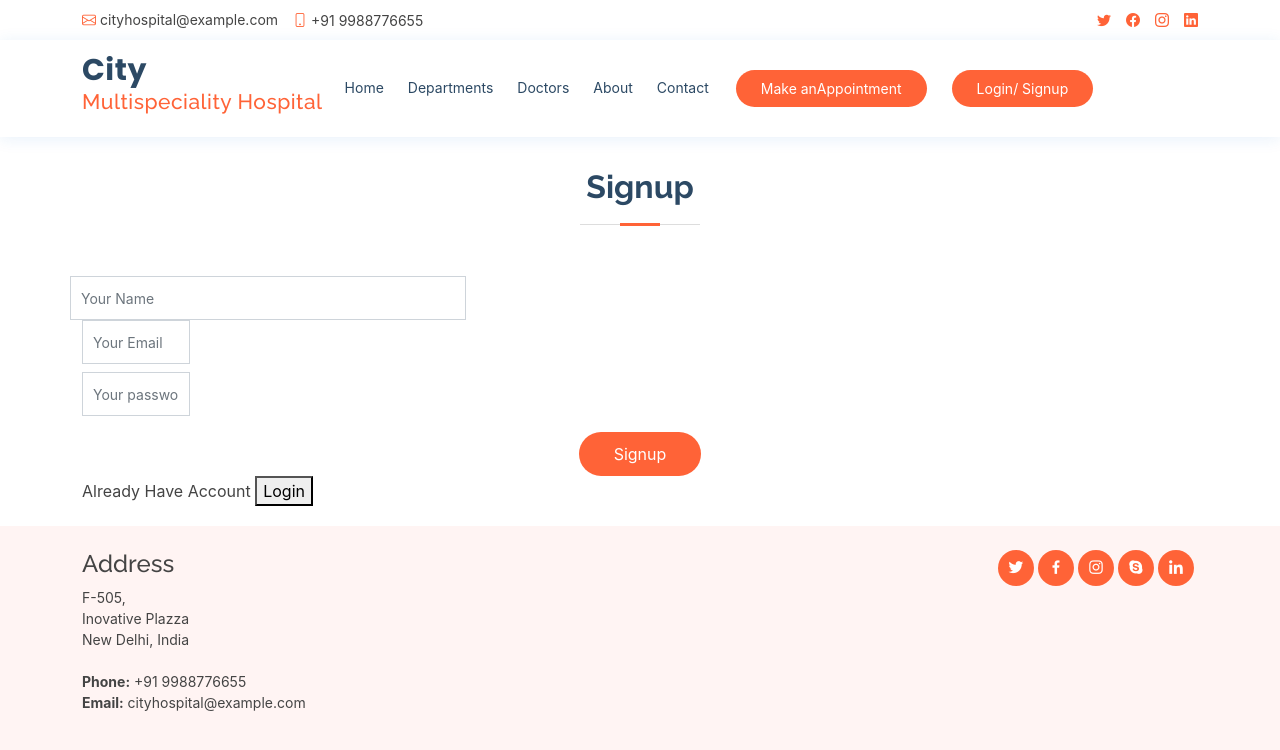
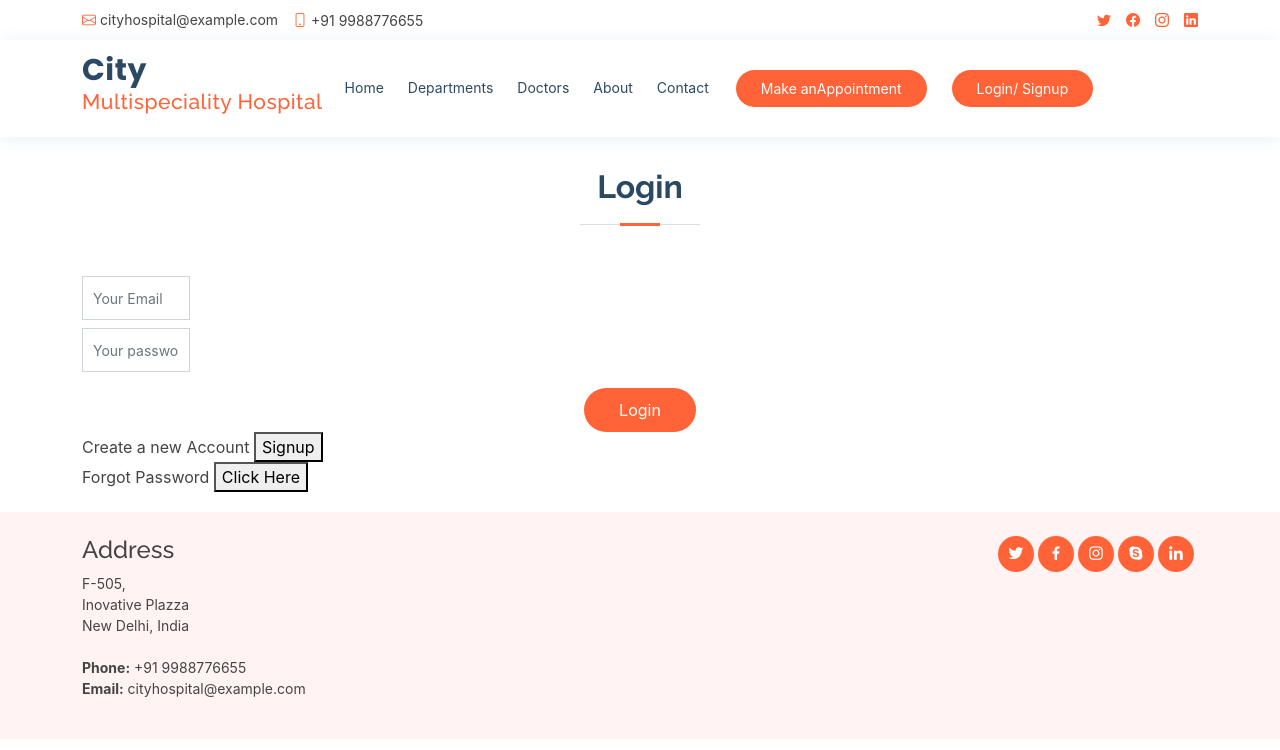
Before and after one commit to satasiyaprince/cityhospital, a React (Create React App) app: page /auth in a window 1280 px wide. Shown: the top 750 px of the page. Built offline with nearby package versions, Linux system fonts and the light colour scheme.

Commit message:
2_9_forgot password

```diff
--- a/src/Container/Auth/Auth.js
+++ b/src/Container/Auth/Auth.js
@@ -1,13 +1,19 @@
 import React, { useState } from 'react';
 
 function Auth(props) {
-    const [userType, setUserType] = useState('Login/Signup');
+    const [userType, setUserType] = useState('Login');
+
+    const [reset , setReset] = useState(false);
+
     return (
         <div>
             <section id="appointment" className="appointment">
                 <div className="container">
                     <div className="section-title">
                         {
+                            reset === true ?
+                            <h2>Reset Password </h2>
+                            :
                             userType === 'Login' ?
                                 <h2>Login</h2>
                                 :
@@ -17,9 +23,11 @@
 
                     <div action method="post" role="form" className="php-email-form">
                         <div className="col-md-4 form-group">
+
                             {
-
-
+                                reset === true ?
+                                null
+                                :
                                 userType === 'Login' ?
                                     null
                                     :
@@ -28,22 +36,29 @@
                                         <div className="validate" />
                                     </div>
                             }
-
-
                             <div className="row">
                                 <div className="col-md-4 form-group mt-3 mt-md-0">
                                     <input type="email" className="form-control" name="email" id="email" placeholder="Your Email" data-rule="email" data-msg="Please enter a valid email" />
                                     <div className="validate" />
                                 </div>
                             </div>
-                            <div className="row">
+                            {
+                                reset === true ?
+                                null
+                                :
+                                <div className="row">
                                 <div className="col-md-4 form-group mt-3 mt-md-0">
                                     <input type="password" className="form-control" name="password" id="password" placeholder="Your password" data-rule="password" data-msg="Please enter a valid password" />
                                     <div className="validate" />
                                 </div>
                             </div>
+                            }
+
                         </div>
                         {
+                            reset === true?
+                            <div className="text-center"><button type="submit">Submit</button></div>
+                            :
                             userType === 'Login' ?
                                 <div className="text-center"><button type="submit">Login</button></div>
                                 :
@@ -52,10 +67,12 @@
 
                         {
                             userType === 'Login' ?
-                                <div>Create a new Account <button onClick={() => setUserType('Singup')}>Signup</button></div>
+                                <div>Create a new Account <button onClick={() => {setReset(false); setUserType('Singup')}}>Signup</button></div>
                                 :
-                                <div>Already Have Account <button onClick={() => setUserType('Login')}>Login</button></div>
+                                <div>Already Have Account <button onClick={() => {setReset(false); setUserType('Login')}}>Login</button></div>
                         }
+
+                        <span>Forgot Password <button onClick={() =>  setReset(true)}>Click Here</button></span>
                     </div>
                 </div>
             </section >
```
